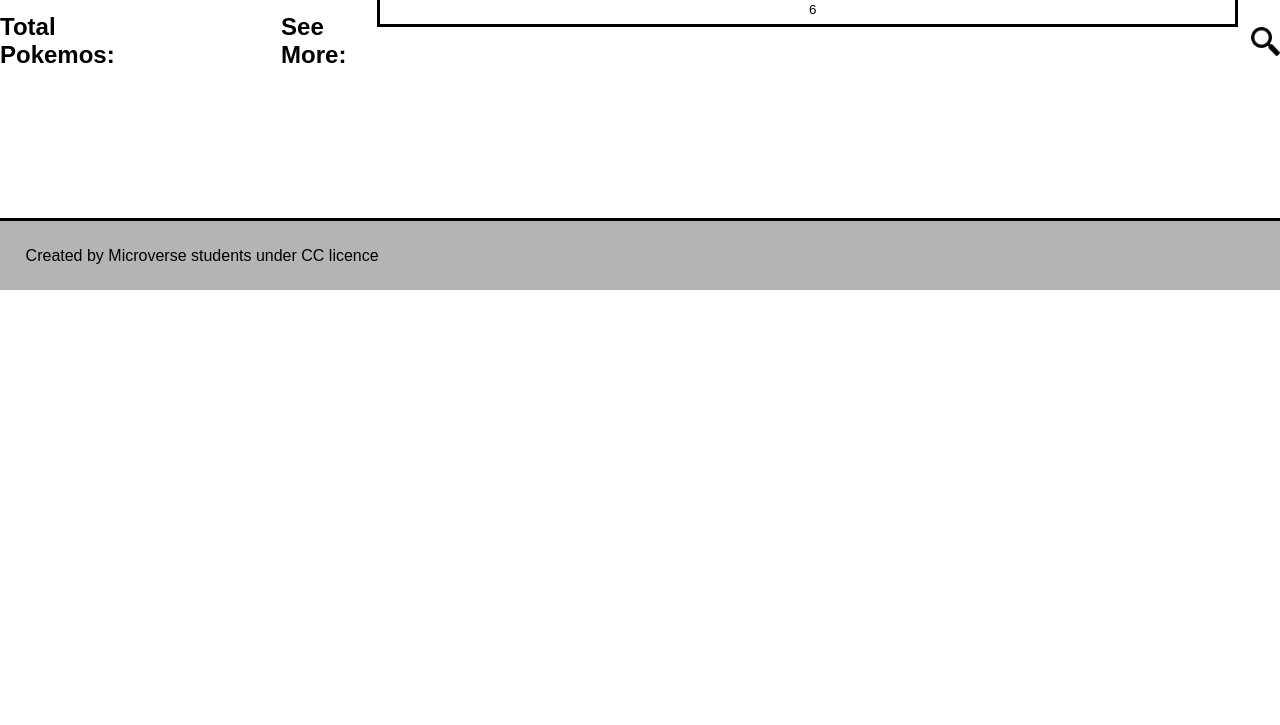
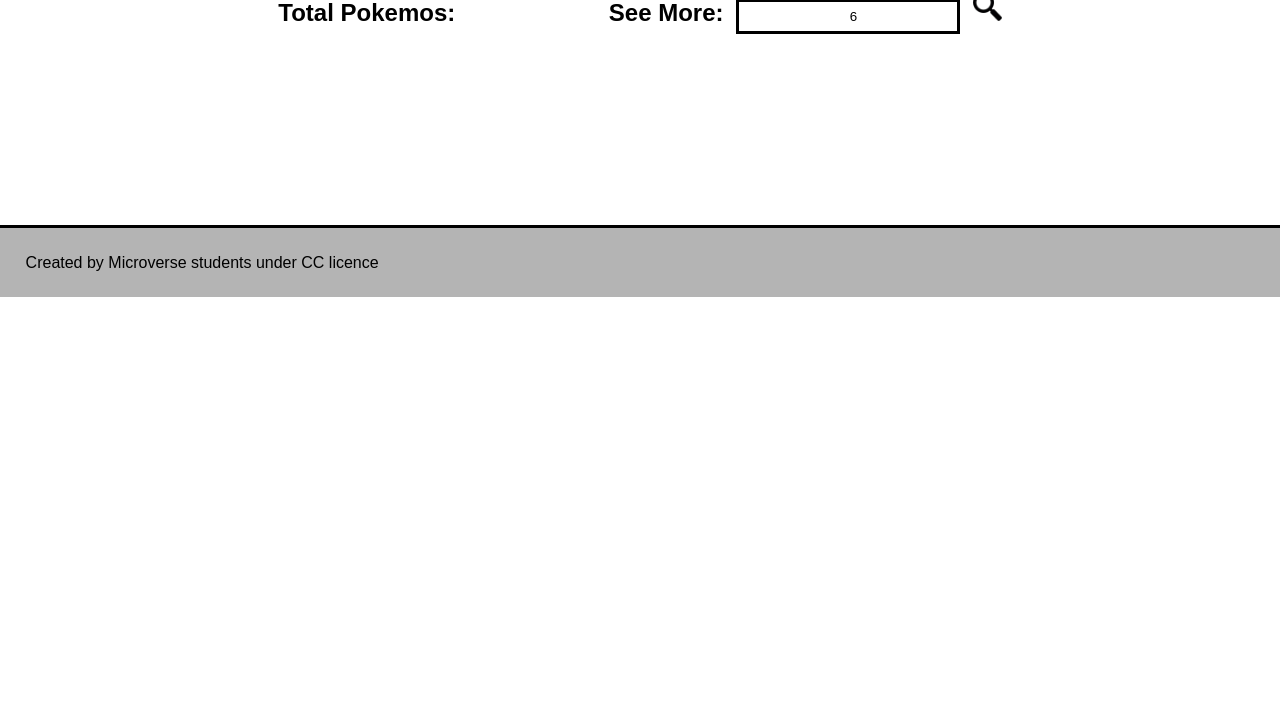
Before and after one commit to J2ZROMERO/Consuming-anime-API, a website built with webpack: page src/index.html in a window 1280 px wide. Shown: the part 75-800 px from the top of the page. Built offline with nearby package versions, Linux system fonts and the light colour scheme; no server answers; a web font is replaced by a local one.

Commit message:
fix styles & run build

```diff
--- a/src/style.css
+++ b/src/style.css
@@ -101,10 +101,11 @@ h3 {
   width: 100%;
   display: flex;
   justify-content: center;
-  align-items: center;
+  align-items: baseline;
 }
 
 .selectPokemon {
+  width: 15%;
   height: 29px;
   margin-left: 1%;
   border: 3px solid black;
```
Also changed, not shown: dist/main.js.
